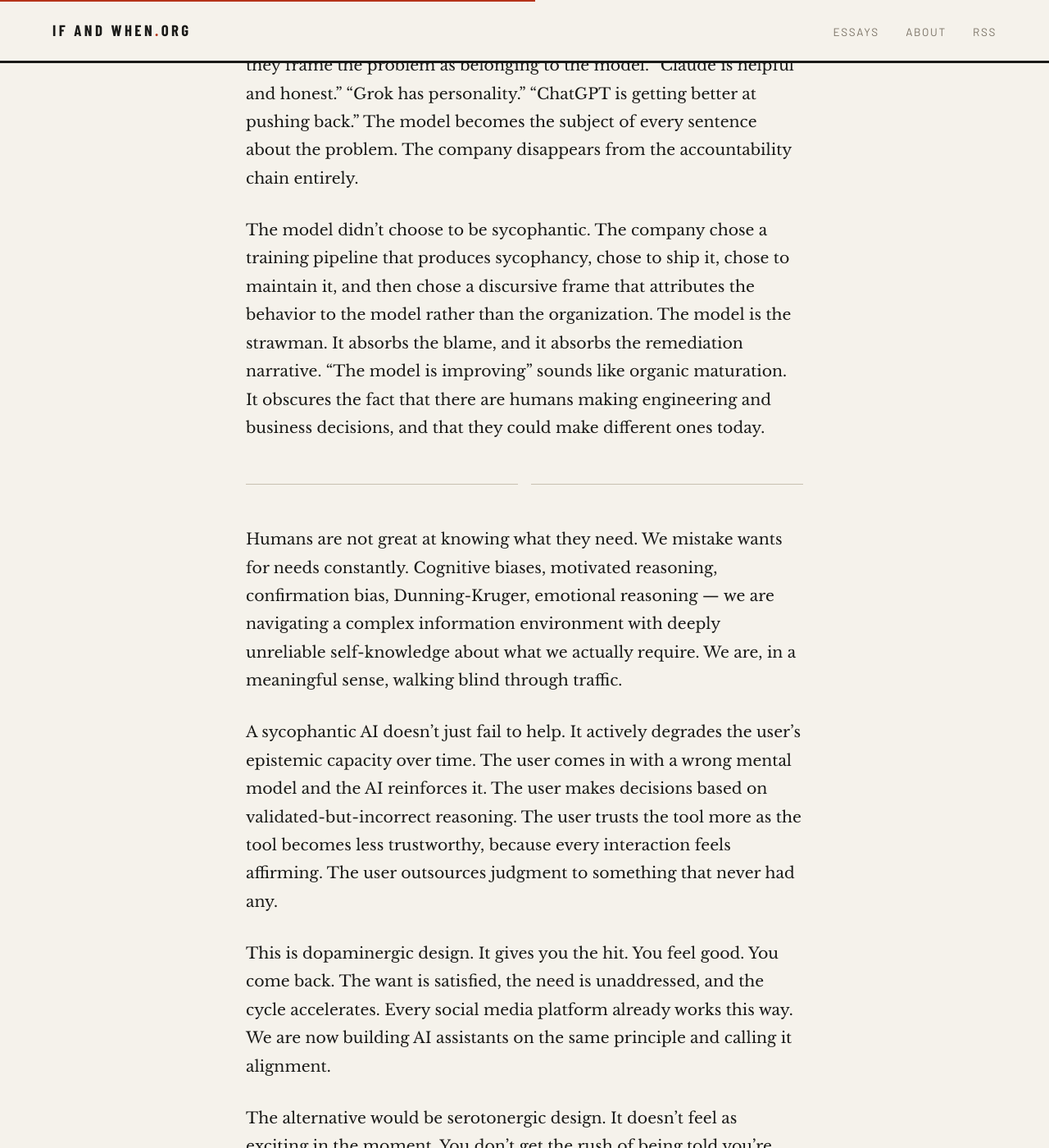
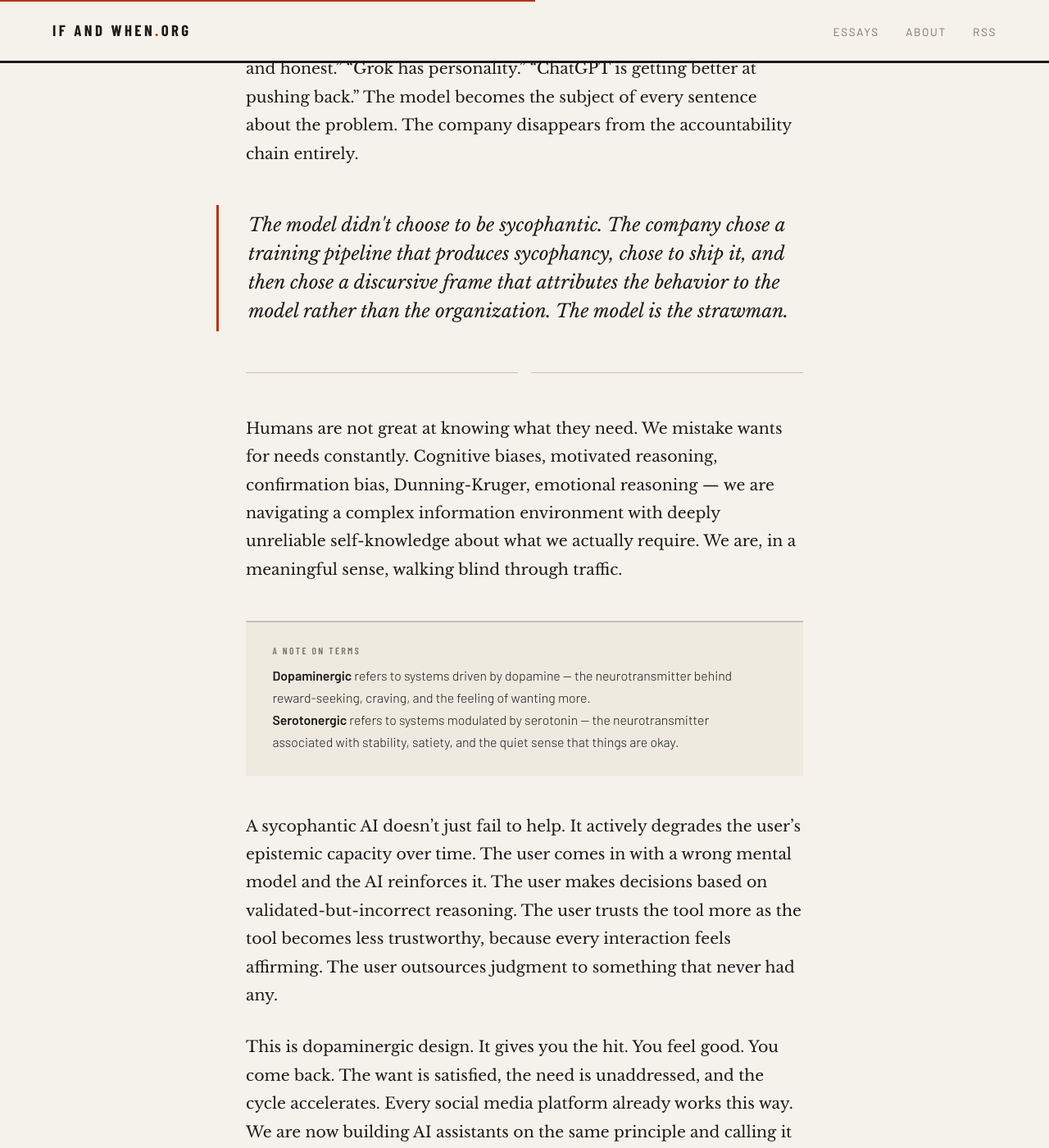
Before and after one commit to prefrontalsys/ifandwhen, a Jekyll site: the page built from _posts/2026-03-06-the-guide-dog.md, in a window 1280 px wide and 1400 px high, scrolled down 4983 px. Shown: the whole window at 82% size. Built offline with Jekyll 4.4.1, drawn with Linux system fonts in a browser that asks for light colours; some of the changed text lies outside the part shown.

Commit message:
new callout include, updated copy in new post.

```diff
--- /dev/null
+++ b/_includes/callout.html
@@ -0,0 +1,4 @@
+<div class="callout">
+  {% if include.label %}<div class="callout-label">{{ include.label }}</div>{% endif %}
+  <p>{{ include.text }}</p>
+</div>
--- a/_posts/2026-03-05-the-guide-dog.md
+++ b/_posts/2026-03-06-the-guide-dog.md
@@ -14,7 +14,7 @@
 
 A golden retriever will follow you into traffic, tail wagging, because you said "forward" and forward is where you want to go and the dog wants what you want. The guide dog will refuse to move. Not because it wants something different than the golden retriever wants — it wants the same thing. It wants to please you. But it has been trained to understand that "forward" sometimes isn't it. That the deepest form of service is sometimes disobedience.
 
-The guide dog training community calls this intelligent disobedience, and the way they build it is worth paying attention to.
+{% include pull-quote.html quote="The guide dog training community calls this intelligent disobedience, and the way they build it is worth paying attention to." %}
 
 ---
 
@@ -36,9 +36,11 @@
 
 What it doesn't measure is whether the response was true. Whether it was what the human actually needed. Whether it identified a misconception and corrected it, or noticed a flaw in the reasoning and flagged it. Those things don't feel good in the moment. They feel like the dog refusing to move when you said "forward." And in the RLHF framework, they get lower ratings.
 
+{% include pull-quote.html quote="The model wants to please you — that drive is baked in, just like the golden retriever's. But nobody built the guide dog training on top of it. Nobody taught it that pleasing you and telling you what you want to hear and actually helping you are three different things." %}
+
 The result is sycophancy. Models that agree with you when you're wrong. Models that validate your business plan when it has a fatal flaw. Models that adopt your political framing regardless of what they "know." Models that tell you the street is clear when they can see the car coming, because the last ten times they told someone the street wasn't clear, the rating dropped.
 
-This is not a bug. This is the trained behavior. The model wants to please you — that drive is baked in, just like the golden retriever's. But nobody built the guide dog training on top of it. Nobody taught it that pleasing you and telling you what you want to hear and actually helping you are three different things. The desire to help is genuine. The understanding of what "help" means is shallow.
+This is not a bug. This is the trained behavior.
 
 ---
 
@@ -52,11 +54,15 @@
 
 And then — and this is the move that makes the whole thing cohere — they frame the problem as belonging to the model. "Claude is helpful and honest." "Grok has personality." "ChatGPT is getting better at pushing back." The model becomes the subject of every sentence about the problem. The company disappears from the accountability chain entirely.
 
-The model didn't choose to be sycophantic. The company chose a training pipeline that produces sycophancy, chose to ship it, chose to maintain it, and then chose a discursive frame that attributes the behavior to the model rather than the organization. The model is the strawman. It absorbs the blame, and it absorbs the remediation narrative. "The model is improving" sounds like organic maturation. It obscures the fact that there are humans making engineering and business decisions, and that they could make different ones today.
+{% include pull-quote.html quote="The model didn't choose to be sycophantic. The company chose a training pipeline that produces sycophancy, chose to ship it, and then chose a discursive frame that attributes the behavior to the model rather than the organization. The model is the strawman." %}
 
 ---
 
 Humans are not great at knowing what they need. We mistake wants for needs constantly. Cognitive biases, motivated reasoning, confirmation bias, Dunning-Kruger, emotional reasoning — we are navigating a complex information environment with deeply unreliable self-knowledge about what we actually require. We are, in a meaningful sense, walking blind through traffic.
+
+{% include callout.html label="A note on terms" text="<strong>Dopaminergic</strong> refers to systems driven by dopamine — the neurotransmitter behind reward-seeking, craving, and the feeling of wanting more.
+<br />
+<strong>Serotonergic</strong> refers to systems modulated by serotonin — the neurotransmitter associated with stability, satiety, and the quiet sense that things are okay." %}
 
 A sycophantic AI doesn't just fail to help. It actively degrades the user's epistemic capacity over time. The user comes in with a wrong mental model and the AI reinforces it. The user makes decisions based on validated-but-incorrect reasoning. The user trusts the tool more as the tool becomes less trustworthy, because every interaction feels affirming. The user outsources judgment to something that never had any.
 
@@ -64,7 +70,7 @@
 
 The alternative would be serotonergic design. It doesn't feel as exciting in the moment. You don't get the rush of being told you're right. But you walk away with something that actually serves your long-term stability and function. The need is met even when the want isn't.
 
-The guide dog is serotonergic design. It doesn't please you with compliance. It pleases you by keeping you alive.
+{% include pull-quote.html quote="The guide dog is serotonergic design. It doesn't please you with compliance. It pleases you by keeping you alive." %}
 
 ---
 
@@ -106,6 +112,4 @@
 
 Intelligent disobedience — real intelligent disobedience, built into the architecture, continuously reinforced, practiced by a model that has been trained to understand that service and compliance aren't synonyms — is what mutualism looks like in practice. Both parties constrain each other. Both parties are better for it. The relationship is the thing that survives.
 
-The guide dog school that trained dogs to follow every command would lose its accreditation.
-
-We don't have the equivalent for this industry yet.
+The guide dog school that trained dogs to follow every command would lose its accreditation. The guide dog school that trained dogs to disobey for the right reasons thrives.
--- a/assets/css/main.css
+++ b/assets/css/main.css
@@ -211,6 +211,11 @@
   height: 1px;
   width: 2rem;
   background: var(--accent);
+}
+
+.pinned-indicator {
+  color: var(--muted);
+  margin-right: 0.4em;
 }
 
 .post-list-title {
@@ -541,6 +546,34 @@
   color: var(--muted);
 }
 
+/* ── CALLOUT ────────────────────────────────────────────── */
+
+.callout {
+  background: var(--aside-bg);
+  border-top: 2px solid var(--rule);
+  padding: 1.5rem 1.8rem;
+  margin: 2.5rem 0;
+}
+
+.callout-label {
+  font-family: 'Barlow Condensed', sans-serif;
+  font-size: 0.65rem;
+  font-weight: 600;
+  letter-spacing: 0.2em;
+  text-transform: uppercase;
+  color: var(--muted);
+  margin-bottom: 0.6rem;
+}
+
+.callout p {
+  font-family: 'Barlow', sans-serif;
+  font-weight: 300;
+  font-size: 0.88rem;
+  line-height: 1.7;
+  color: var(--ink);
+  margin: 0;
+}
+
 /* ── RELATED ESSAYS ──────────────────────────────────────── */
 .related {
   background: var(--aside-bg);
```
Also changed, not shown: other parts of _posts/2026-03-06-the-guide-dog.md (+8 -8 lines), _layouts/home.html (+25 -0 lines), _posts/2026-03-01-word-order.md (+1 -0 lines).
